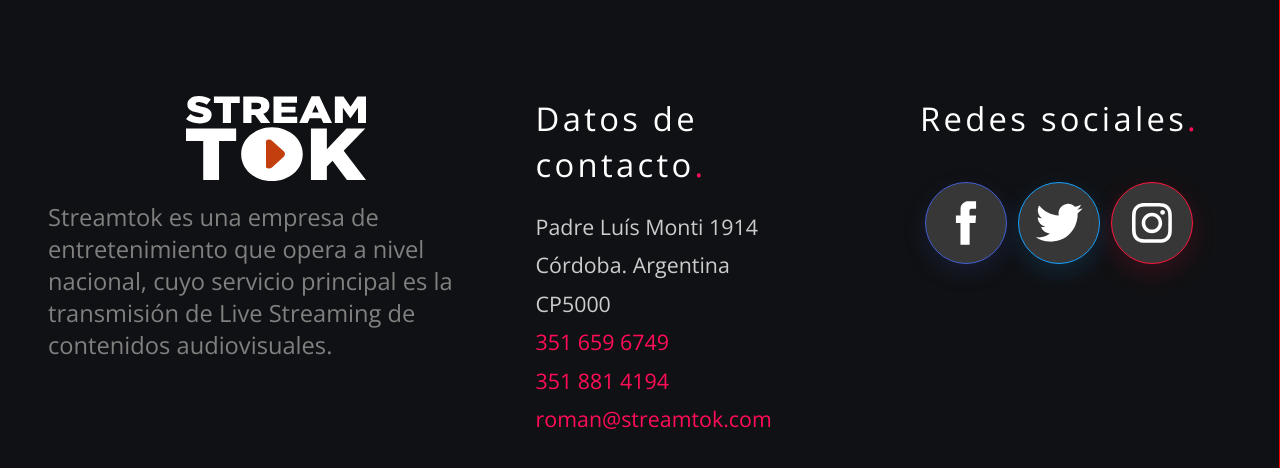
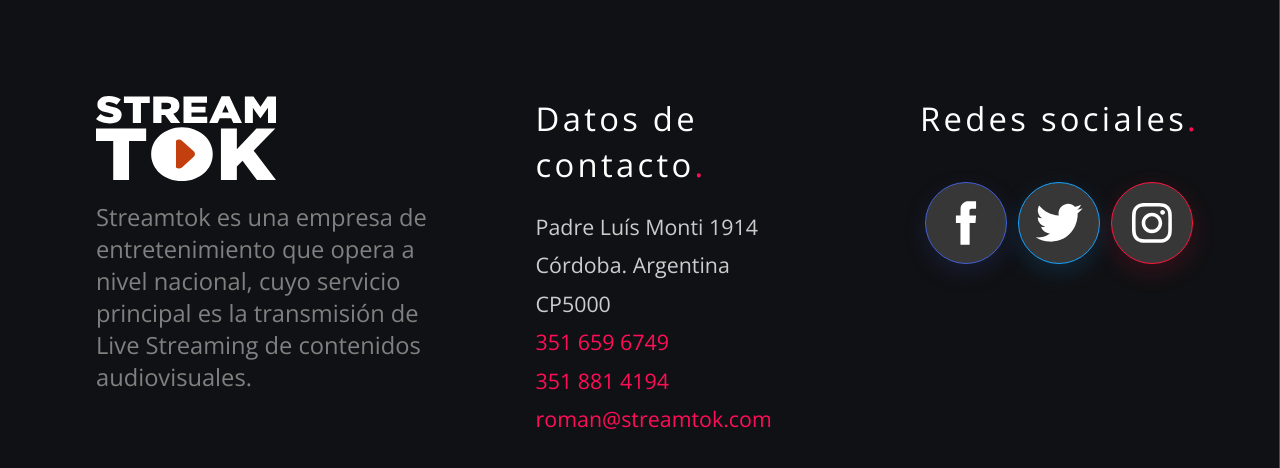
Before and after one commit to marcosvillabasa/streamtok, a React (Create React App) app: page / in a window 1280 px wide. Shown: the top 468 px of the page. Built offline with nearby package versions, Linux system fonts and the light colour scheme; what apollo-link-rest would draw is missing.

Commit message:
fix alignment in about section in footer

```diff
--- a/src/Footer/AboutInformation.js
+++ b/src/Footer/AboutInformation.js
@@ -23,10 +23,14 @@ const StyledAboutInformation = styled.section`
     font-size: var(--size-6);
     margin-top: 20px;
     font-family: "Open Sans", sans-serif;
-
-    @media screen and (min-width: 1280px) {
-      padding-left: 32px;
-      padding-right: 32px;
+  }
+  @media screen and (min-width: 1280px) {
+    padding: 0px 80px;
+    .footer-logo-container {
+      margin: 0;
+    }
+    p {
+      max-width: 480px;
     }
   }
 `
```
